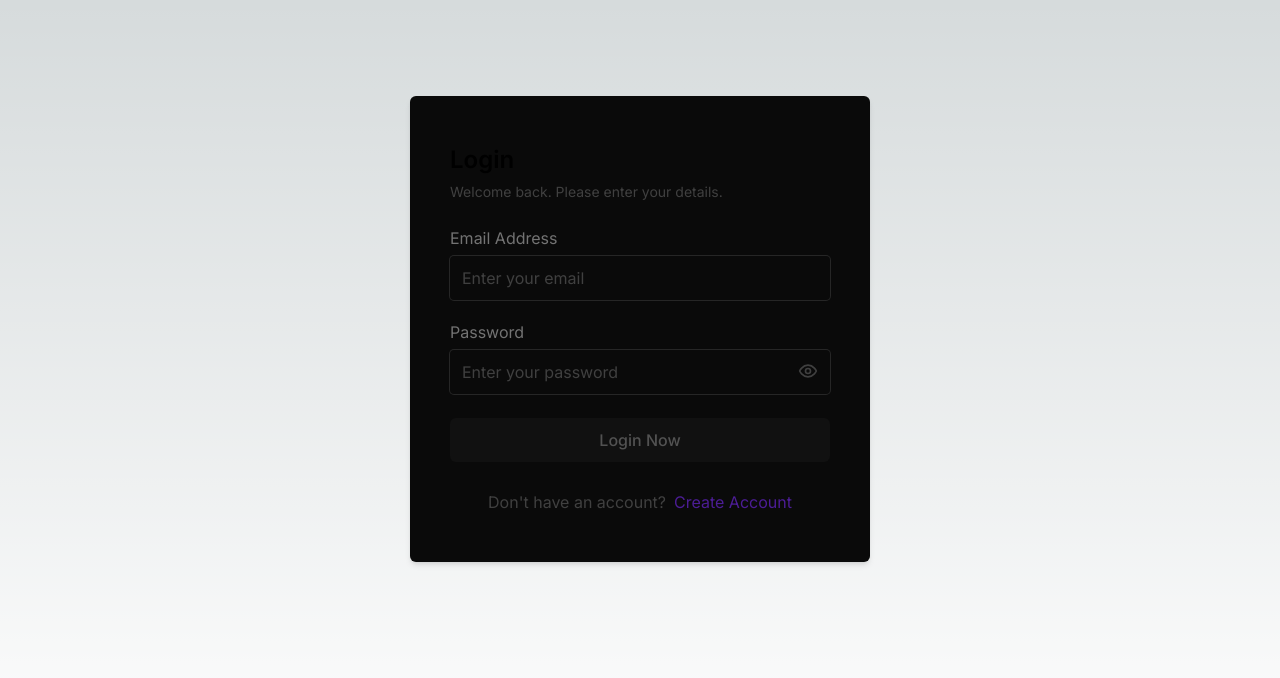
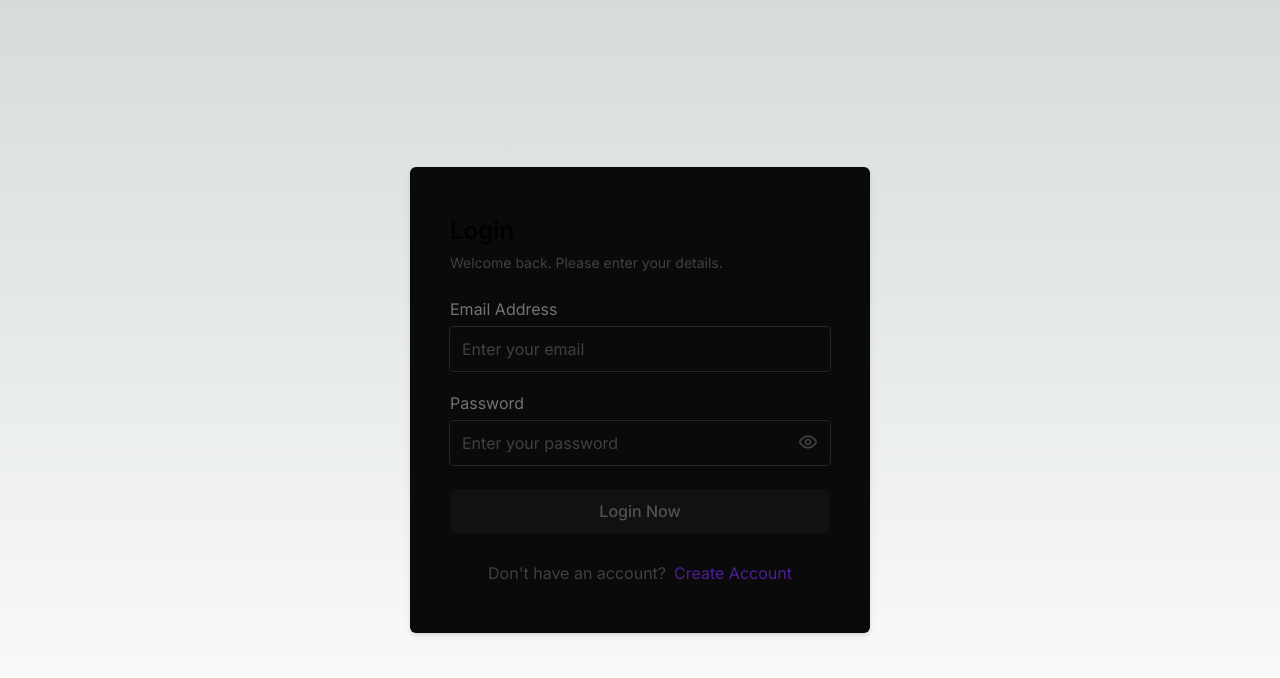
Before and after one commit to gokarna123-goku/nextjs-auth, a Next.js app: page /login in a window 1280 px wide. Shown: the top 678 px of the page. Built offline with nearby package versions, Linux system fonts and the light colour scheme.

Commit message:
modify the ui part

```diff
--- a/src/app/login/page.tsx
+++ b/src/app/login/page.tsx
@@ -51,7 +51,7 @@ export default function LoginPage() {
 
 
     return (
-        <div className="flex min-h-screen flex-col items-center justify-between p-24">
+        <div className="flex min-h-screen flex-col items-center justify-center">
             <div className="w-[460px] h-auto rounded-md px-10 py-12 bg-neutral-950 shadow-md">
                 <div className="space-y-6 mb-7">
                     <div className="space-y-1.5">
--- a/src/app/signup/page.tsx
+++ b/src/app/signup/page.tsx
@@ -50,7 +50,7 @@ export default function SignUpPage() {
 
 
     return (
-        <div className="flex min-h-screen flex-col items-center justify-between p-24">
+        <div className="flex w-full min-h-screen flex-col items-center justify-center">
             <div className="w-[460px] h-auto rounded-md px-8 py-12 bg-neutral-950 shadow-md">
                 <div className="space-y-6 mb-7">
                     <div className="space-y-1.5">
--- a/src/models/userModel.js
+++ b/src/models/userModel.js
@@ -28,7 +28,7 @@ const userSchema = new mongoose.Schema({
     verifiedTokenExpiry: Date,
 })
 
-const User = mongoose.model.users || mongoose.model("users", userSchema);
+const User = mongoose.model.User || mongoose.model("User", userSchema);
 export default User;
 
 // export default mongoose.model("users", userSchema); (old syntax)
```
